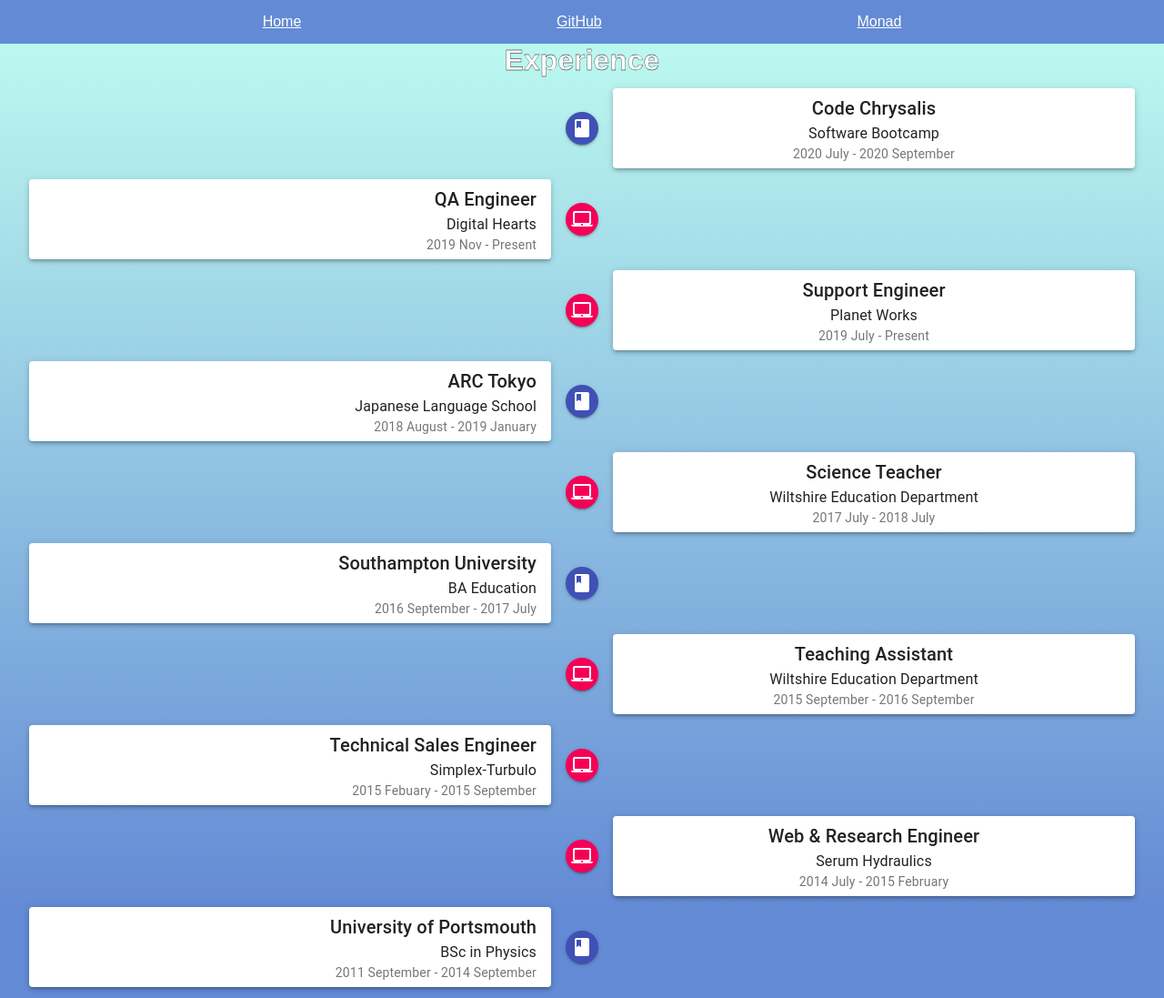
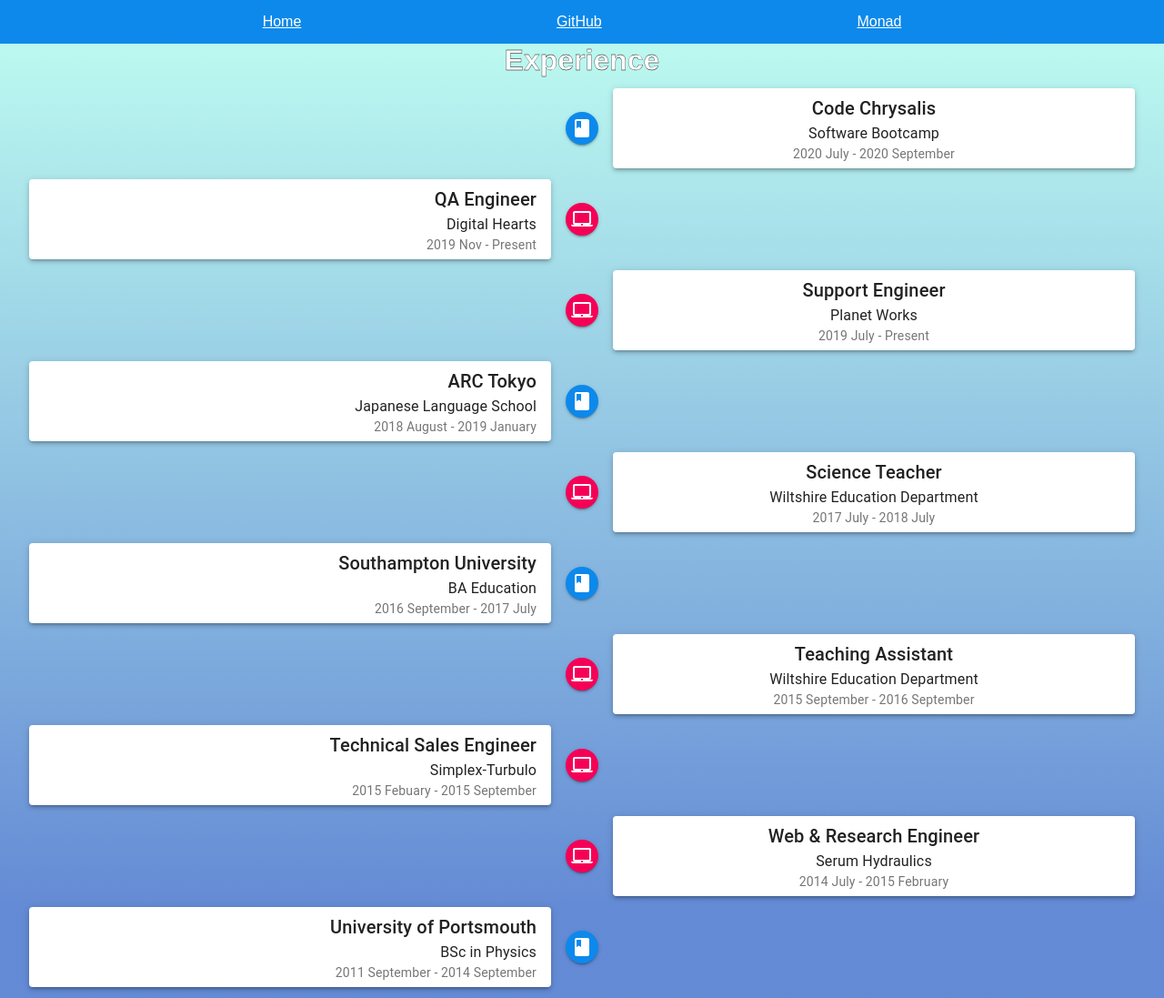
Before and after one commit to ottotsuma/software-engineer-website, a React (Create React App) app: page /timeline in a window 1280 px wide. Shown: the whole page at 91% size. Built offline with nearby package versions, Linux system fonts and the light colour scheme; a web font is replaced by a local one.

Commit message:
blue change

```diff
--- a/src/components/elements/anchor.js
+++ b/src/components/elements/anchor.js
@@ -2,7 +2,7 @@ import styled from "styled-components";
 
 export default styled.div`
   color: white;
-  background: #638ad4;
+  background: #0d89eb;
   display: flex;
   justify-content: center;
   align-items: center;
--- a/src/components/elements/modal2.js
+++ b/src/components/elements/modal2.js
@@ -25,6 +25,9 @@ function modal2(props) {
 
 export default modal2
 
+// #0d89eb Dekki Blue
+// #638ad4 Old blue
+
 export const Wrapper = styled.div`
 position: absolute;
 top: 0%;
@@ -51,10 +54,10 @@ opacity: 0.4;
 export const Modal = styled.div`
 position: absolute;
 z-index: 4;
-background: red;
+background: #161b21;
 padding: 20px;
 opacity: 1;
-max-width: 80%;
+max-width: 40%;
 max-height: 80%;
 display: flex;
     flex-direction: column;
--- a/src/components/nav.js
+++ b/src/components/nav.js
@@ -32,6 +32,6 @@ display: flex;
 align-items: center;
 justify-content: space-evenly;
 padding: 1vh;
-background: #638ad4;
+background: #0d89eb;
 z-index: 1;
 `
--- a/src/components/timeline.tsx
+++ b/src/components/timeline.tsx
@@ -11,6 +11,7 @@ import LaptopMacIcon from "@material-ui/icons/LaptopMac";
 import RepeatIcon from "@material-ui/icons/Book";
 import Paper from "@material-ui/core/Paper";
 import Typography from "@material-ui/core/Typography";
+import { pink } from "@material-ui/core/colors";
 
 const useStyles = makeStyles((theme) => ({
   paper: {
@@ -18,6 +19,9 @@ const useStyles = makeStyles((theme) => ({
   },
   secondaryTail: {
     backgroundColor: theme.palette.secondary.main,
+  },
+  blueDot: {
+    backgroundColor: '#0d89eb',
   },
 }));
 
@@ -31,7 +35,7 @@ export default function CustomizedTimeline() {
         <TimelineItem>
           <TimelineOppositeContent></TimelineOppositeContent>
           <TimelineSeparator>
-            <TimelineDot color="primary">
+            <TimelineDot color="primary" className={classes.blueDot}>
               <RepeatIcon />
             </TimelineDot>
             <TimelineConnector />
@@ -91,7 +95,7 @@ export default function CustomizedTimeline() {
         <TimelineItem>
           <TimelineOppositeContent></TimelineOppositeContent>
           <TimelineSeparator>
-            <TimelineDot color="primary">
+            <TimelineDot color="primary" className={classes.blueDot}>
               <RepeatIcon />
             </TimelineDot>
             <TimelineConnector />
@@ -131,7 +135,7 @@ export default function CustomizedTimeline() {
         <TimelineItem>
           <TimelineOppositeContent></TimelineOppositeContent>
           <TimelineSeparator>
-            <TimelineDot color="primary">
+            <TimelineDot color="primary" className={classes.blueDot}>
               <RepeatIcon />
             </TimelineDot>
             <TimelineConnector />
@@ -208,7 +212,7 @@ export default function CustomizedTimeline() {
         </TimelineItem>
         <TimelineItem>
           <TimelineSeparator>
-            <TimelineDot color="primary">
+            <TimelineDot color="primary" className={classes.blueDot}>
               <RepeatIcon />
             </TimelineDot>
           </TimelineSeparator>
```
